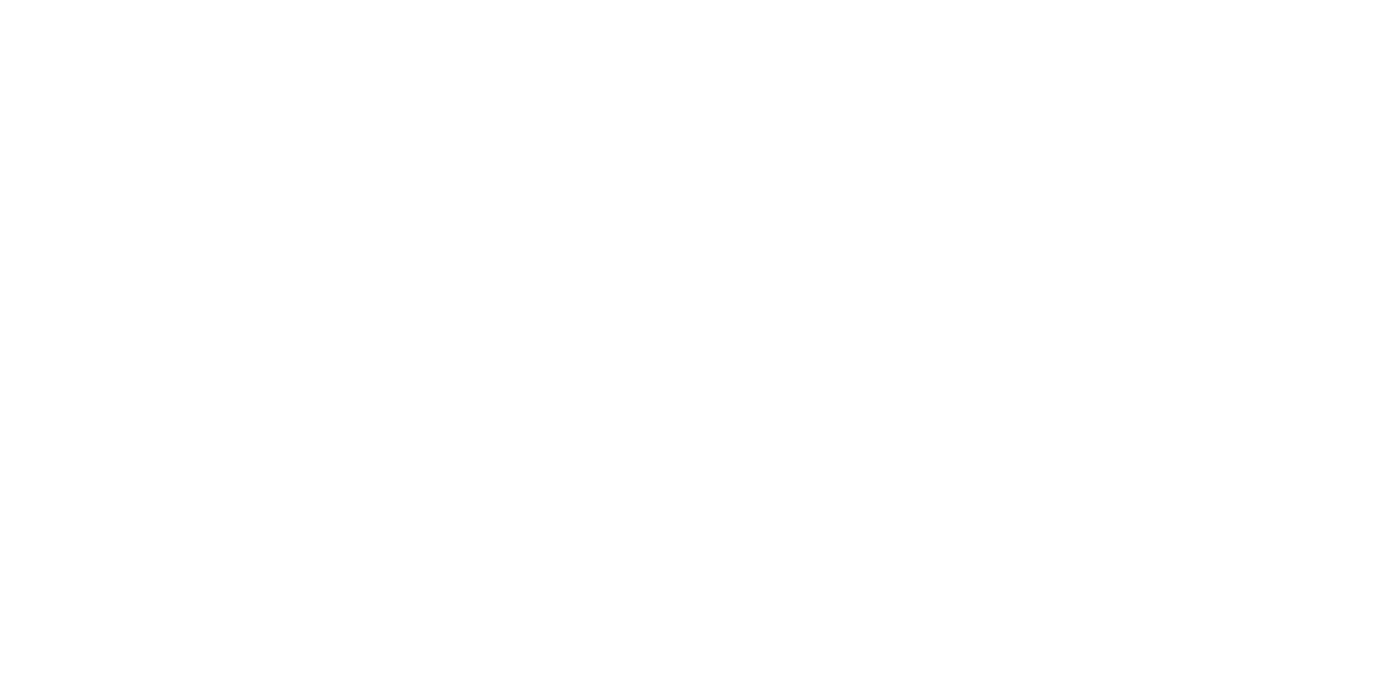
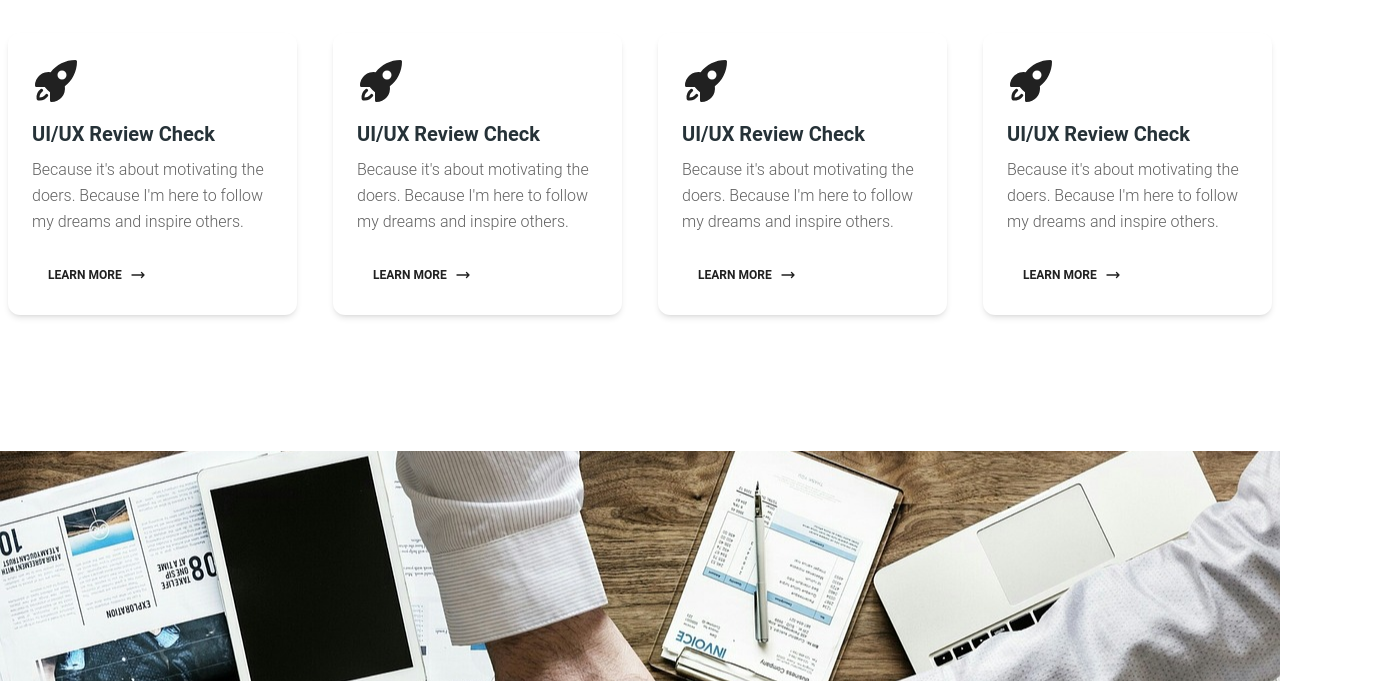
Before and after one commit to Ka3chi/Pixiez, a React (Vite) app: page / in a window 1280 px wide. Shown: the part 1579-2260 px from the top of the page, 1380 px wide, since content can reach past the window. Before the commit the page ends 1367 px from the top, so only its background shows below. Built offline with nearby package versions, Linux system fonts and the light colour scheme.

Commit message:
another changes

```diff
--- a/src/Pages/compiler/index.jsx
+++ b/src/Pages/compiler/index.jsx
@@ -2,3 +2,4 @@
 export { Header } from "../partial/Header"
 export { Footer } from "../partial/Footer"
 export { Contactus } from "../partial/Contactus"
+export { About } from "../partial/About"
--- /dev/null
+++ b/src/Pages/partial/About.jsx
@@ -0,0 +1,194 @@
+import {
+    Card,
+    CardBody,
+    CardFooter,
+    Typography,
+    Button,
+  } from "@material-tailwind/react";
+
+  export function About() {
+    return (
+      <div className="flex flex-row space-x-9 justify-center items-center">
+        <Card className="mt-6 w-96">
+        <CardBody>
+          <svg
+            xmlns="http://www.w3.org/2000/svg"
+            viewBox="0 0 24 24"
+            fill="currentColor"
+            className="mb-4 h-12 w-12 text-gray-900"
+          >
+            <path
+              fillRule="evenodd"
+              d="M9.315 7.584C12.195 3.883 16.695 1.5 21.75 1.5a.75.75 0 01.75.75c0 5.056-2.383 9.555-6.084 12.436A6.75 6.75 0 019.75 22.5a.75.75 0 01-.75-.75v-4.131A15.838 15.838 0 016.382 15H2.25a.75.75 0 01-.75-.75 6.75 6.75 0 017.815-6.666zM15 6.75a2.25 2.25 0 100 4.5 2.25 2.25 0 000-4.5z"
+              clipRule="evenodd"
+            />
+            <path d="M5.26 17.242a.75.75 0 10-.897-1.203 5.243 5.243 0 00-2.05 5.022.75.75 0 00.625.627 5.243 5.243 0 005.022-2.051.75.75 0 10-1.202-.897 3.744 3.744 0 01-3.008 1.51c0-1.23.592-2.323 1.51-3.008z" />
+          </svg>
+          <Typography variant="h5" color="blue-gray" className="mb-2">
+            UI/UX Review Check
+          </Typography>
+          <Typography>
+            Because it&apos;s about motivating the doers. Because I&apos;m here to
+            follow my dreams and inspire others.
+          </Typography>
+        </CardBody>
+        <CardFooter className="pt-0">
+          <a href="#" className="inline-block">
+            <Button size="sm" variant="text" className="flex items-center gap-2">
+              Learn More
+              <svg
+                xmlns="http://www.w3.org/2000/svg"
+                fill="none"
+                viewBox="0 0 24 24"
+                strokeWidth={2}
+                stroke="currentColor"
+                className="h-4 w-4"
+              >
+                <path
+                  strokeLinecap="round"
+                  strokeLinejoin="round"
+                  d="M17.25 8.25L21 12m0 0l-3.75 3.75M21 12H3"
+                />
+              </svg>
+            </Button>
+          </a>
+        </CardFooter>
+      </Card>
+      <Card className="mt-6 w-96">
+        <CardBody>
+          <svg
+            xmlns="http://www.w3.org/2000/svg"
+            viewBox="0 0 24 24"
+            fill="currentColor"
+            className="mb-4 h-12 w-12 text-gray-900"
+          >
+            <path
+              fillRule="evenodd"
+              d="M9.315 7.584C12.195 3.883 16.695 1.5 21.75 1.5a.75.75 0 01.75.75c0 5.056-2.383 9.555-6.084 12.436A6.75 6.75 0 019.75 22.5a.75.75 0 01-.75-.75v-4.131A15.838 15.838 0 016.382 15H2.25a.75.75 0 01-.75-.75 6.75 6.75 0 017.815-6.666zM15 6.75a2.25 2.25 0 100 4.5 2.25 2.25 0 000-4.5z"
+              clipRule="evenodd"
+            />
+            <path d="M5.26 17.242a.75.75 0 10-.897-1.203 5.243 5.243 0 00-2.05 5.022.75.75 0 00.625.627 5.243 5.243 0 005.022-2.051.75.75 0 10-1.202-.897 3.744 3.744 0 01-3.008 1.51c0-1.23.592-2.323 1.51-3.008z" />
+          </svg>
+          <Typography variant="h5" color="blue-gray" className="mb-2">
+            UI/UX Review Check
+          </Typography>
+          <Typography>
+            Because it&apos;s about motivating the doers. Because I&apos;m here to
+            follow my dreams and inspire others.
+          </Typography>
+        </CardBody>
+        <CardFooter className="pt-0">
+          <a href="#" className="inline-block">
+            <Button size="sm" variant="text" className="flex items-center gap-2">
+              Learn More
+              <svg
+                xmlns="http://www.w3.org/2000/svg"
+                fill="none"
+                viewBox="0 0 24 24"
+                strokeWidth={2}
+                stroke="currentColor"
+                className="h-4 w-4"
+              >
+                <path
+                  strokeLinecap="round"
+                  strokeLinejoin="round"
+                  d="M17.25 8.25L21 12m0 0l-3.75 3.75M21 12H3"
+                />
+              </svg>
+            </Button>
+          </a>
+        </CardFooter>
+      </Card>
+      <Card className="mt-6 w-96">
+        <CardBody>
+          <svg
+            xmlns="http://www.w3.org/2000/svg"
+            viewBox="0 0 24 24"
+            fill="currentColor"
+            className="mb-4 h-12 w-12 text-gray-900"
+          >
+            <path
+              fillRule="evenodd"
+              d="M9.315 7.584C12.195 3.883 16.695 1.5 21.75 1.5a.75.75 0 01.75.75c0 5.056-2.383 9.555-6.084 12.436A6.75 6.75 0 019.75 22.5a.75.75 0 01-.75-.75v-4.131A15.838 15.838 0 016.382 15H2.25a.75.75 0 01-.75-.75 6.75 6.75 0 017.815-6.666zM15 6.75a2.25 2.25 0 100 4.5 2.25 2.25 0 000-4.5z"
+              clipRule="evenodd"
+            />
+            <path d="M5.26 17.242a.75.75 0 10-.897-1.203 5.243 5.243 0 00-2.05 5.022.75.75 0 00.625.627 5.243 5.243 0 005.022-2.051.75.75 0 10-1.202-.897 3.744 3.744 0 01-3.008 1.51c0-1.23.592-2.323 1.51-3.008z" />
+          </svg>
+          <Typography variant="h5" color="blue-gray" className="mb-2">
+            UI/UX Review Check
+          </Typography>
+          <Typography>
+            Because it&apos;s about motivating the doers. Because I&apos;m here to
+            follow my dreams and inspire others.
+          </Typography>
+        </CardBody>
+        <CardFooter className="pt-0">
+          <a href="#" className="inline-block">
+            <Button size="sm" variant="text" className="flex items-center gap-2">
+              Learn More
+              <svg
+                xmlns="http://www.w3.org/2000/svg"
+                fill="none"
+                viewBox="0 0 24 24"
+                strokeWidth={2}
+                stroke="currentColor"
+                className="h-4 w-4"
+              >
+                <path
+                  strokeLinecap="round"
+                  strokeLinejoin="round"
+                  d="M17.25 8.25L21 12m0 0l-3.75 3.75M21 12H3"
+                />
+              </svg>
+            </Button>
+          </a>
+        </CardFooter>
+      </Card>
+      <Card className="mt-6 w-96">
+        <CardBody>
+          <svg
+            xmlns="http://www.w3.org/2000/svg"
+            viewBox="0 0 24 24"
+            fill="currentColor"
+            className="mb-4 h-12 w-12 text-gray-900"
+          >
+            <path
+              fillRule="evenodd"
+              d="M9.315 7.584C12.195 3.883 16.695 1.5 21.75 1.5a.75.75 0 01.75.75c0 5.056-2.383 9.555-6.084 12.436A6.75 6.75 0 019.75 22.5a.75.75 0 01-.75-.75v-4.131A15.838 15.838 0 016.382 15H2.25a.75.75 0 01-.75-.75 6.75 6.75 0 017.815-6.666zM15 6.75a2.25 2.25 0 100 4.5 2.25 2.25 0 000-4.5z"
+              clipRule="evenodd"
+            />
+            <path d="M5.26 17.242a.75.75 0 10-.897-1.203 5.243 5.243 0 00-2.05 5.022.75.75 0 00.625.627 5.243 5.243 0 005.022-2.051.75.75 0 10-1.202-.897 3.744 3.744 0 01-3.008 1.51c0-1.23.592-2.323 1.51-3.008z" />
+          </svg>
+          <Typography variant="h5" color="blue-gray" className="mb-2">
+            UI/UX Review Check
+          </Typography>
+          <Typography>
+            Because it&apos;s about motivating the doers. Because I&apos;m here to
+            follow my dreams and inspire others.
+          </Typography>
+        </CardBody>
+        <CardFooter className="pt-0">
+          <a href="#" className="inline-block">
+            <Button size="sm" variant="text" className="flex items-center gap-2">
+              Learn More
+              <svg
+                xmlns="http://www.w3.org/2000/svg"
+                fill="none"
+                viewBox="0 0 24 24"
+                strokeWidth={2}
+                stroke="currentColor"
+                className="h-4 w-4"
+              >
+                <path
+                  strokeLinecap="round"
+                  strokeLinejoin="round"
+                  d="M17.25 8.25L21 12m0 0l-3.75 3.75M21 12H3"
+                />
+              </svg>
+            </Button>
+          </a>
+        </CardFooter>
+      </Card>
+      </div>
+    );
+  }
--- a/src/Pages/partial/Home.jsx
+++ b/src/Pages/partial/Home.jsx
@@ -1,26 +1,31 @@
 import { Contactus } from "./Contactus";
 import { Button } from "@material-tailwind/react";
 import undrawfront from "../../Assets/undrawfront.png";
+import teamwork from "../../Assets/teamwork.jpg"
 import React, { useEffect } from "react";
 import AOS from "aos";
 import "aos/dist/aos.css";
+import { About } from "./About";
 
 export const Home = () => {
   useEffect(() => {
     AOS.init();
   }, []);
   return (
-    <div className="p-2">
+    <div className=" flex flex-col space-y-32">
       {/* intro */}
       <div className=" flex justify-center items-center">
         <div className="flex flex-row p-2">
-          <div className="p-2">
+          <div className="p-2 " data-aos="fade-right">
             <img src={undrawfront} alt="" className="w-auto h-[455px]" />
           </div>
-          <div className="p-2 flex flex-col justify-center items-center">
-            <span className="font-bold text-[64px] flex justify-center">
-              Welcome to <span className="text-blue-500">&nbsp;Pixiez</span>
-            </span>
+          <div
+            data-aos="fade-left"
+            className="p-2 flex flex-col justify-center items-center"
+          >
+            <label className="font-bold text-[64px] flex justify-center text-wrap">
+              Welcome to <label className="text-blue-500">&nbsp;Pixiez</label>
+            </label>
             <div className="flex justify-center items-center text-wrap text-center text-[24px] font-thin text-gray-600">
               Unlock your potential with Pixiez! Create, inspire, and thrive.{" "}
               <br /> Let's transform your ideas into achievements with Pixiez.
@@ -33,8 +38,13 @@
           </div>
         </div>
       </div>
-      <div className="p-2">
-        <div className=" flex justify-center items-center">
+      <div className="flex justify-center items-center">
+        <div
+          data-aos="fade-left"
+          data-aos-offset="300"
+          data-aos-easing="ease-in-sine"
+          className=" flex justify-center items-center"
+        >
           <div className="flex flex-col p-5">
             <div className="font-bold text-[40px]">Title</div>
             <div className="text-wrap text-[24px] text-left">
@@ -51,9 +61,16 @@
             <img src={undrawfront} alt="img" />
           </div>
         </div>
+        </div>
         <div className="flex justify-center items-center">
-        <div className="p-2">
-            <img src={undrawfront} alt="img" />
+        <div
+          data-aos="fade-right"
+          data-aos-offset="300"
+          data-aos-easing="ease-in-sine"
+          className="flex justify-center items-center"
+        >
+          <div className="p-2 mx-auto">
+            <img className="" src={undrawfront} alt="img1" />
           </div>
           <div className="flex flex-col p-5">
             <div className="font-bold text-[30px]">Title</div>
@@ -68,8 +85,15 @@
             </Button>
           </div>
         </div>
-
+      </div>
+      <div className="p-2">
+        {/* this is about */}
+        <About />
+      </div>
+      <div className="bg-teamwork min-h-screen bg-fixed bg-center bg-no-repeat bg-cover flex justify-center items-center h-96">
+        <div className="font-bold text-[64px] flex justify-center text-wrap text-white">Unite with us and shape the future.</div>
       </div>
     </div>
+
   );
 };
--- a/tailwind.config.js
+++ b/tailwind.config.js
@@ -8,7 +8,11 @@
     "./src/**/*.{js,ts,jsx,tsx}",
   ],
   theme: {
-    extend: {},
+    extend: {
+      backgroundImage: {
+        'teamwork' : 'url("src/Assets/teamwork.jpg")',
+      }
+    },
   },
   plugins: ['tailwindcss-animated'],
 });
```
Also changed, not shown: src/Assets/teamwork.jpg (added).
